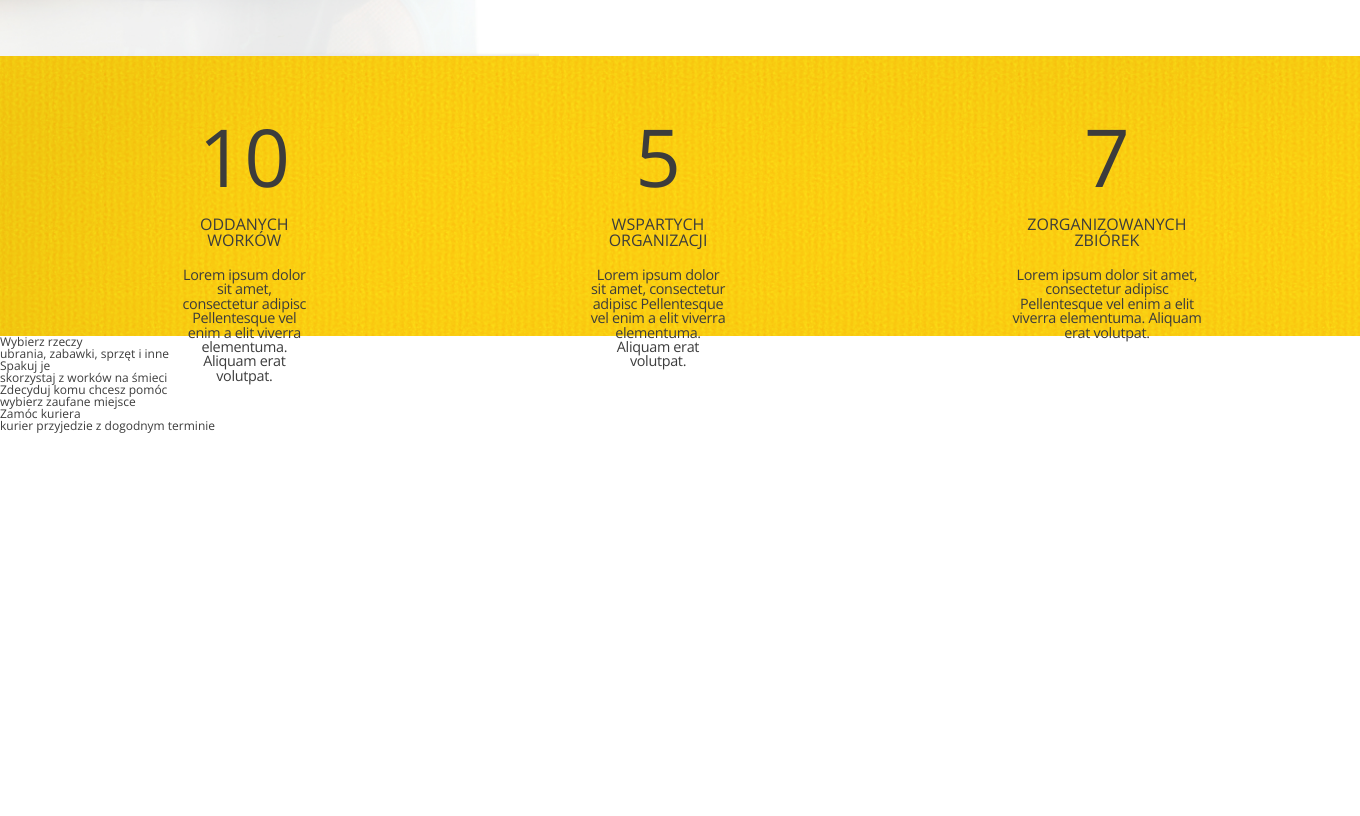
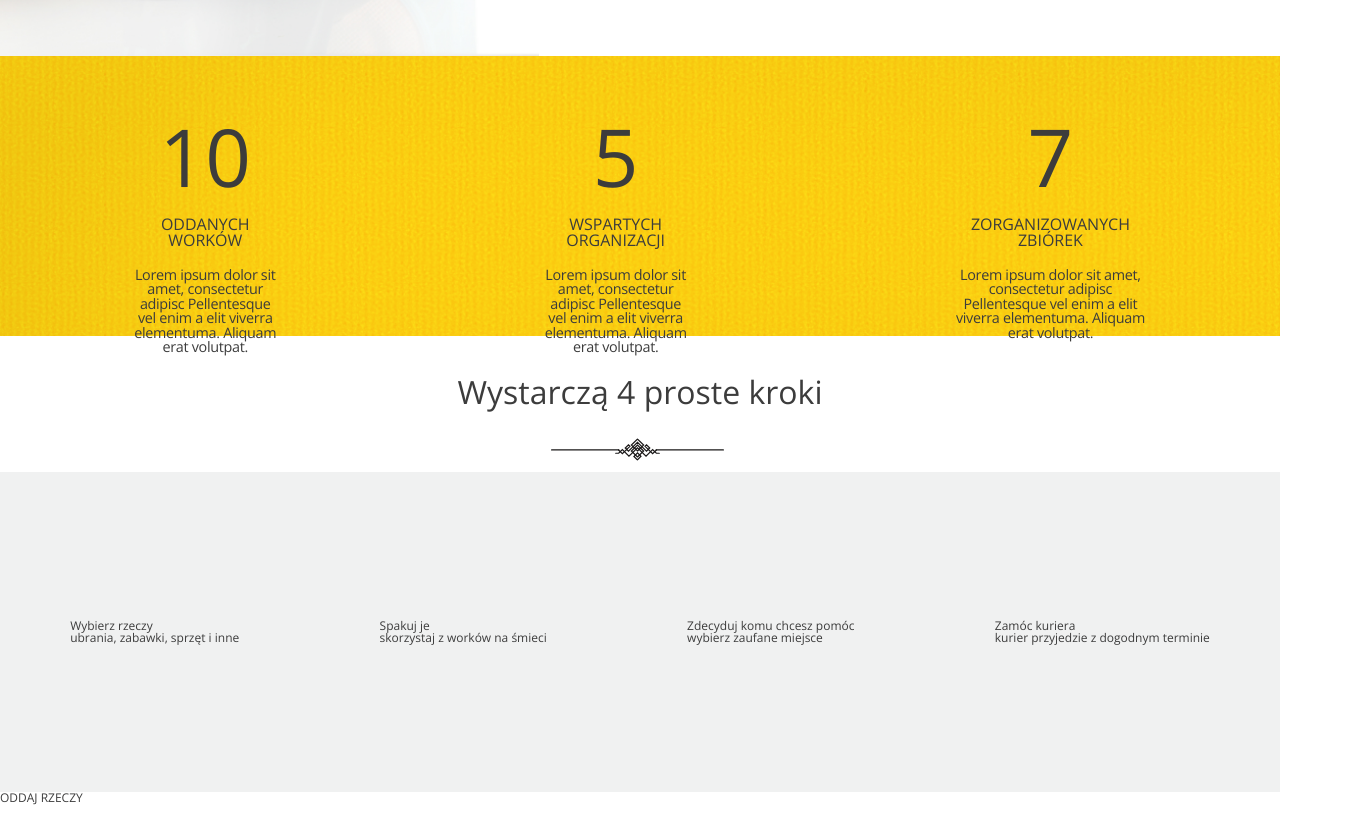
Before and after one commit to alicjakardynal/Give_in_good_hands_web, a React (Create React App) app: page /#/ in a window 1280 px wide. Shown: the part 744-1560 px from the top of the page, 1360 px wide, since content can reach past the window. Before the commit the page ends 1178 px from the top, so only its background shows below. Built offline with nearby package versions, Linux system fonts and the light colour scheme.

Commit message:
fourth_part

```diff
--- a/src/components/HomeHowToUseIt.js
+++ b/src/components/HomeHowToUseIt.js
@@ -3,12 +3,12 @@ import React, { Component } from "react";
 class HomeHowToUseIt extends Component{
     render(){
         return(
-        <section>
-            <div>
-                <h2></h2>
-                <p></p>
+        <section className='how_to_use_it'>
+            <div className='four_steps_header'>
+                <h2>Wystarczą 4 proste kroki</h2>
+                <p className="decoration"></p>
             </div>
-            <div>
+            <div className='four_steps'>
                 <div>
                 <i className="icon"></i>
                 <h3>Wybierz rzeczy</h3>
@@ -30,6 +30,7 @@ class HomeHowToUseIt extends Component{
                 <p>kurier przyjedzie z dogodnym terminie</p>
                 </div>
             </div>
+            <div>ODDAJ RZECZY</div>
         </section>
 
         )
--- a/src/scss/head_three_columns.scss
+++ b/src/scss/head_three_columns.scss
@@ -5,10 +5,11 @@
     width: 100%;
     background-image: url("../assets/3\ Columns\ Background.png");
     display: flex;
-    padding: 40px;
+    padding: 40px 0;
 
     div{
-        padding: 20px 140px;
+        padding: 20px 0;
+        margin: 0 130px;
         text-align: center;
         h2{
             font-size: 5rem;
--- a/src/scss/home_content.scss
+++ b/src/scss/home_content.scss
@@ -11,6 +11,8 @@
    background-position-x: right;
     background-size: cover;
 }
+
+
 .content_text{
     display: inline;
     h2{
@@ -20,16 +22,7 @@
         padding: 10px 0;
 
     }
-    .decoration{
-        background-image: url("../assets/Decoration.svg");
-        height: 5vh;
-        width: 40%;
-        background-size: contain;
-        background-repeat: no-repeat;
-        position: relative;
-        left: 30%;
-        margin: 10px;
-    }
+
     div{
         display: flex;
         justify-content: center;
@@ -45,3 +38,14 @@
     }
 }
 }
+
+.decoration{
+        background-image: url("../assets/Decoration.svg");
+        height: 5vh;
+        width: 30%;
+        background-size: contain;
+        background-repeat: no-repeat;
+        position: relative;
+        left: 35%;
+        margin: 10px;
+    }
--- a/src/scss/main.scss
+++ b/src/scss/main.scss
@@ -14,3 +14,32 @@ body{
 @import "./head_header.scss";
 @import "./home_content.scss";
 @import './head_three_columns.scss';
+
+.how_to_use_it{
+    height: 60vh;
+    width: 100%;
+    .four_steps_header{
+        padding: 20px;
+        height: 20%;
+        h2{
+            text-align: center;
+            font-size: 2rem;
+            padding: 20px;
+        }
+        p{
+            width: 14%;
+            left: 42%;
+        }
+    }
+.four_steps{
+    background-color: $background_how_to_do;
+    width: 100%;
+    height: 50%;
+    display: flex;
+    justify-content: space-around;
+    padding: 40px 0;
+    align-items: center;
+
+}
+
+}
--- a/src/scss/settings/_colors.scss
+++ b/src/scss/settings/_colors.scss
@@ -1,5 +1,5 @@
 $main_text:#3C3C3C;
 $grey:#737373;
 $yellow:#FAD648;
-$white:#F0F1F1;
+$background_how_to_do:#F0F1F1;
 $dark_green:#5E5322;
```
